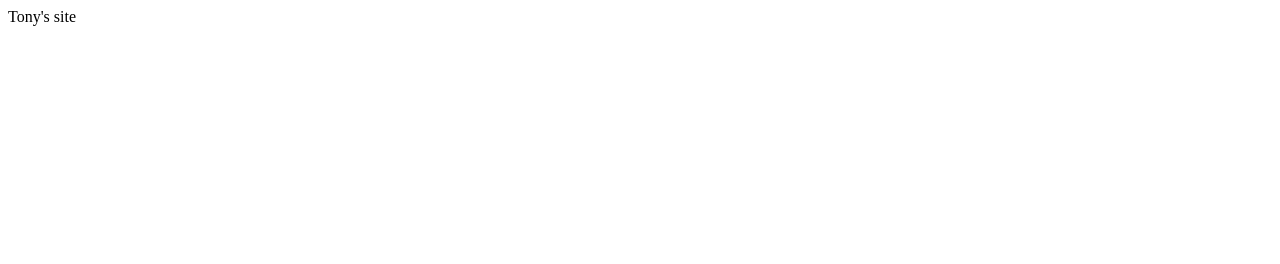
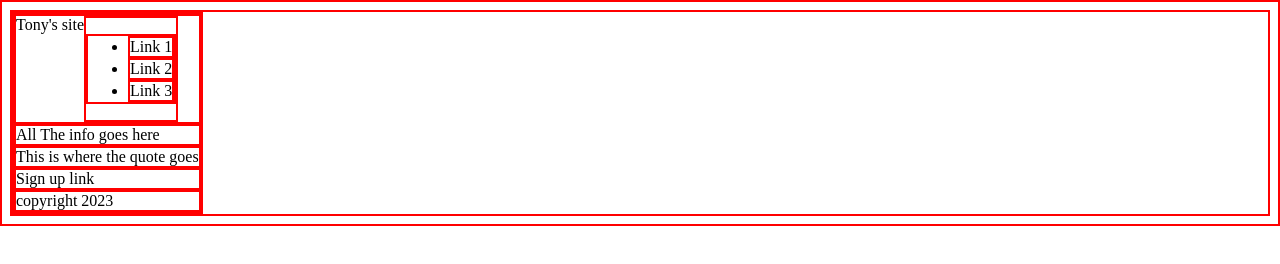
Before and after one commit to TMNTony/first-site, a plain HTML site: page index.html in a window 1280 px wide. Drawn offline with Linux system fonts and the light colour scheme.

Commit message:
Continue with layout

```diff
--- a/index.html
+++ b/index.html
@@ -4,25 +4,32 @@
     <meta charset="UTF-8">
     <meta http-equiv="X-UA-Compatible" content="IE=edge">
     <meta name="viewport" content="width=device-width, initial-scale=1.0">
+    <link rel="stylesheet" href="style.css">
     <title>Landing Page</title>
 </head>
 <body>
     <div class="top">
         <div class="header">
             Tony's site
+        <div class="links">
+            <ul>
+                <li>Link 1</li>
+                <li>Link 2</li>
+                <li>Link 3</li>
+            </ul>
         </div>
-
     </div>
     <div class="info">
-
+        All The info goes here
     </div>
     <div class="quote">
-
+        This is where the quote goes
     </div>
     <div class="sign">
+        Sign up link
     </div>
     <div class="copyright">
-
+        copyright 2023
     </div>
 
 </body>
--- a/style.css
+++ b/style.css
@@ -1,3 +1,11 @@
 * {
     border: 2px solid red;
 }
+
+body {
+    display: flex;
+}
+
+.header {
+    display: flex;
+}
```
